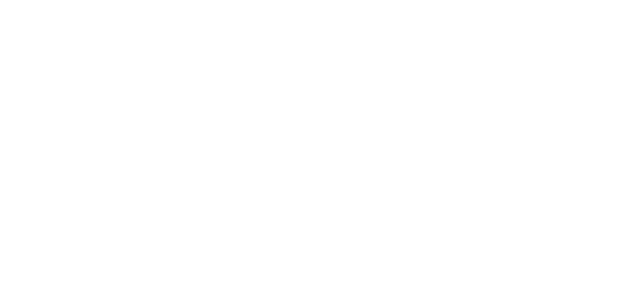
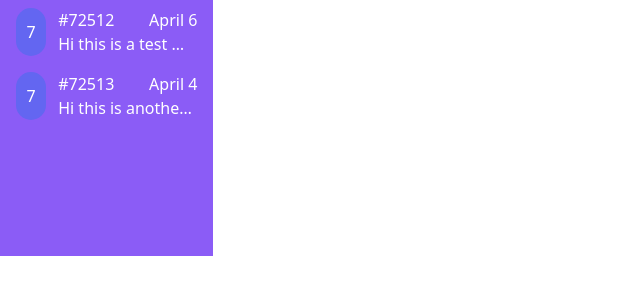
Before and after one commit to JMALApplications/chatApp, a Gatsby site: page /admin/conversations in a window 1280 px wide. Shown: the whole page, without its empty margins (0-640 px from the left). Built offline with nearby package versions, Linux system fonts and the light colour scheme; Gatsby itself is replaced by a stand-in of ours.

Commit message:
feat(conversations.js) added conversations components

```diff
--- a/src/pages/admin/conversations.js
+++ b/src/pages/admin/conversations.js
@@ -1,12 +1,28 @@
 import React from "react"
+import ConversationsContainer from "../../components/admin/conversations/conversations-container"
+import ConversationsItem from "../../components/admin/conversations/conversations-item"
+import ConversationsList from "../../components/admin/conversations/conversations-list"
 
 const Conversations = () => {
 
     return (
 
-        <div>
-
-        </div>
+        <ConversationsContainer>
+            <ConversationsList>
+                <ConversationsItem
+                    conversationUrl="/admin/conversations/user-1"
+                    visitorId="72512"
+                    conversationDate="April 6"
+                    conversationExcerpt="Hi this is a test message of a test"
+                />
+                <ConversationsItem
+                    conversationUrl="/admin/conversations/user-2"
+                    visitorId="72513"
+                    conversationDate="April 4"
+                    conversationExcerpt="Hi this is another test message of a test"
+                />
+            </ConversationsList>
+        </ConversationsContainer>
 
     )
 
```
